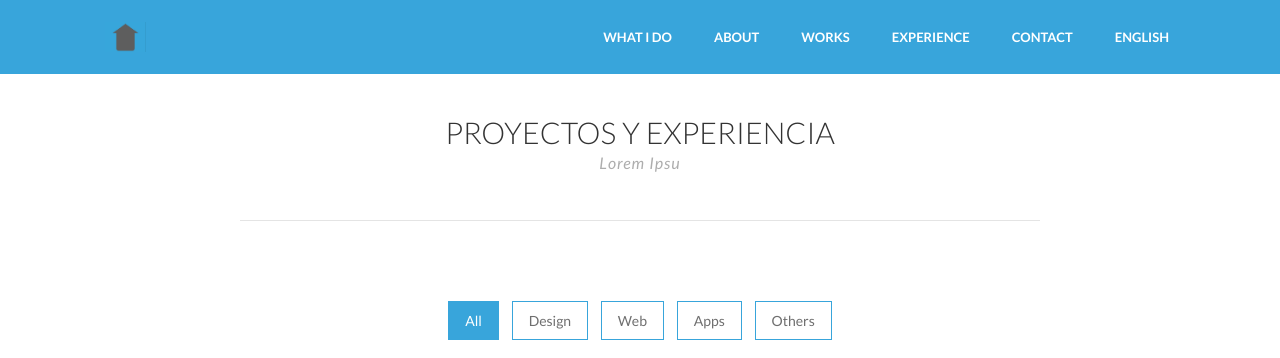
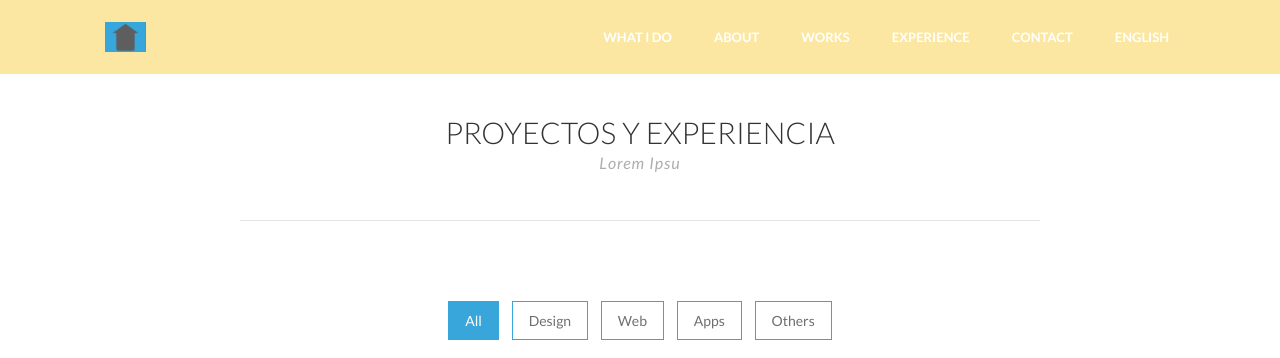
Before and after one commit to javiermedinamurua/javiermedinamurua.github.io, a PHP site: page /port.html in a window 1280 px wide. Shown: the top 358 px of the page. Run offline with PHP 8.4, Linux system fonts and the light colour scheme; some libraries are stand-ins or nearby versions.

Commit message:
header color change

```diff
--- a/css/style.css
+++ b/css/style.css
@@ -49,7 +49,7 @@ a:focus {
 /* Navigation */
 #menu {
     margin-bottom: 0;
-    background-color: #38A5DB;
+    background-color: #f9d66197;
     padding: 10px 0;
     height: auto;
     border: 0px;
```
